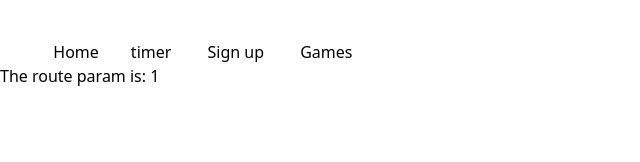
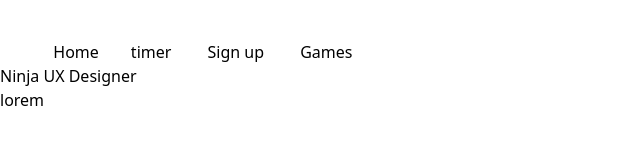
Before and after one commit to inanygt/vuePlay, a Vue app: page /gamedetails/1 in a window 1280 px wide. Shown: the top 162 px of the page, without its empty margins (0-640 px from the left). Built offline with nearby package versions, Linux system fonts and the light colour scheme; data requests are answered from the project's data file.

Commit message:
fetch from route param

```diff
--- a/data/db.json
+++ b/data/db.json
@@ -2,11 +2,11 @@
 
   "games": [
 
-    { "title": "Ninja UX Designer", "id": 1, "details": "lorem" },
+    {"id": "1",  "title": "Ninja UX Designer", "details": "lorem" },
 
-    { "title": "Ninja Web Developer", "id": 2, "details": "lorem" },
+    { "title": "Ninja Web Developer", "id": "2", "details": "lorem" },
 
-    { "title": "Ninja Vue Developer", "id": 3, "details": "lorem" }
+    { "title": "Ninja Vue Developer", "id": "3", "details": "lorem" }
 
   ]
 
--- a/src/views/games/GameDetails.vue
+++ b/src/views/games/GameDetails.vue
@@ -1,6 +1,7 @@
 <template>
-   <div>
-      <p>The route param is: {{ id }} </p>
+   <div v-if="game">
+      <h1>{{ game.title }}</h1>
+      <div>{{ game.details }}</div>
    </div>
 </template>
 
@@ -8,8 +9,15 @@
    export default {
       data() {
          return {
-            id: this.$route.params.id
+            id: this.$route.params.id,
+            game: null,
          }
+      },
+      mounted() {
+         fetch("http://localhost:3000/games/" + this.id)
+            .then(res => res.json())
+            .then(data => this.game = data)
+            .catch(err => console.log(err.message))
       }
    }
 </script>
```
